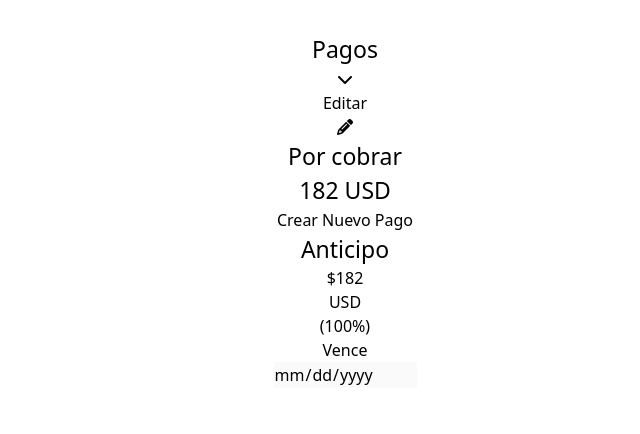
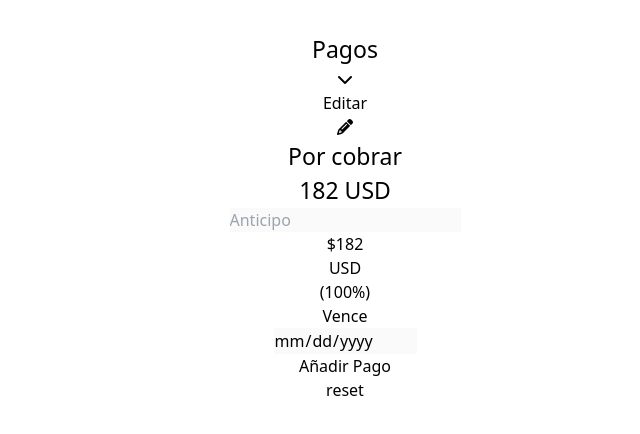
Before and after one commit to CamiloProg/iProcessTest, a React (Vite) app: page / in a window 1280 px wide. Shown: the top 434 px of the page, without its empty margins (295-935 px from the left). Built offline with nearby package versions, Linux system fonts and the light colour scheme.

Commit message:
add payment between pays

```diff
--- a/src/components/Pagos/Pagos.jsx
+++ b/src/components/Pagos/Pagos.jsx
@@ -4,6 +4,19 @@ import { EditContext } from "../../context/EditContext";
 import Modal from "./Modal";
 
 const Pagos = ({ total }) => {
+  const { editableTrue } = useContext(EditContext);
+  function reset() {
+    setPagos([
+      {
+        id: 1,
+        titulo: "Anticipo",
+        porcentaje: 100,
+        estado: "pendiente",
+        fecha: "",
+        monto: total,
+      },
+    ]);
+  }
   const [pagos, setPagos] = useState(() => {
     const storedPagos = localStorage.getItem("pagos");
     return storedPagos
@@ -51,20 +64,26 @@ const Pagos = ({ total }) => {
     });
   };
 
-  const crearNuevoPago = () => {
+  const crearNuevoPagoEnPosicion = (index) => {
     const nuevoPago = {
       id: pagos.length + 1,
-      titulo: `Pago ${pagos.length}`,
+      titulo: `Nuevo`,
       porcentaje: 0,
       estado: "pendiente",
       fecha: "",
       monto: 0,
+      editable: true,
     };
 
-    const nuevosPagos = [...pagos, nuevoPago];
+    const nuevosPagos = [
+      ...pagos.slice(0, index + 1),
+      nuevoPago,
+      ...pagos.slice(index + 1),
+    ];
     const pagosRecalculados = recalcularPagosPendientes(nuevosPagos, total);
 
     setPagos(pagosRecalculados);
+    editableTrue();
   };
 
   const eliminarPago = (id) => {
@@ -162,6 +181,13 @@ const Pagos = ({ total }) => {
 
     setPagos(nuevosPagos);
   };
+  const handleNombreCambio = (id, titulo) => {
+    const nuevosPagos = pagos.map((pago) =>
+      pago.id === id ? { ...pago, titulo: titulo } : pago
+    );
+
+    setPagos(nuevosPagos);
+  };
 
   const handleSelectPago = (pago, puedePagar) => {
     setCanPay(puedePagar);
@@ -172,17 +198,10 @@ const Pagos = ({ total }) => {
 
   return (
     <div className='container mx-auto p-4'>
-      <button
-        onClick={crearNuevoPago}
-        className='mt-4 p-2 bg-blue-500 text-white rounded'
-      >
-        Crear Nuevo Pago
-      </button>
-
       <div className='mt-4 flex overflow-x-auto'>
         {pagos.map((pago, index) => (
+          <React.Fragment key={pago.id}>
             <PayCard
-            key={pago.id}
               id={pago.id}
               titulo={pago.titulo}
               porcentaje={pago.porcentaje}
@@ -192,12 +211,24 @@ const Pagos = ({ total }) => {
               total={total}
               ajustarPorcentaje={ajustarPorcentaje}
               handleFechaCambio={handleFechaCambio}
+              handleNombreCambio={handleNombreCambio}
               marcarComoPagado={marcarComoPagado}
               hoy={hoy}
               eliminarPago={eliminarPago}
               puedePagar={index === 0 || pagos[index - 1].estado === "pagado"}
               onSelectPago={(puedePagar) => handleSelectPago(pago, puedePagar)}
             />
+            {index < pagos.length - 1 &&
+            pago.estado === "pagado" &&
+            pagos[index + 1].estado === "pagado" ? null : (
+              <button
+                onClick={() => crearNuevoPagoEnPosicion(index)}
+                className='mx-2 p-2 bg-blue-500 text-white rounded'
+              >
+                Añadir Pago
+              </button>
+            )}
+          </React.Fragment>
         ))}
       </div>
 
@@ -219,7 +250,11 @@ const Pagos = ({ total }) => {
           confirmDisabled={!canPay}
         />
       )}
+      <button className='bg-red-400 w-80 mt-10' onClick={() => reset()}>
+        reset
+      </button>
     </div>
   );
 };
+
 export default Pagos;
--- a/src/components/Pagos/PayCard.jsx
+++ b/src/components/Pagos/PayCard.jsx
@@ -10,6 +10,7 @@ const PayCard = ({
   monto,
   ajustarPorcentaje,
   handleFechaCambio,
+  handleNombreCambio,
   hoy,
   eliminarPago,
   onSelectPago,
@@ -24,7 +25,9 @@ const PayCard = ({
   const { editable } = useContext(EditContext);
 
   const handleClickEliminar = () => {
-    eliminarPago(id);
+    if (editable) {
+      eliminarPago(id);
+    }
   };
 
   return (
@@ -37,7 +40,7 @@ const PayCard = ({
         !editable && estado !== "pagado" && onSelectPago(puedePagar)
       }
     >
-      {editable ? (
+      {editable && estado !== "pagado" ? (
         <span
           onClick={handleClickEliminar}
           className={`border-[3px] flex justify-center text-white items-center cursor-pointer hover:bg-[#FC4024] w-12 h-12 rounded-full ${
@@ -60,23 +63,39 @@ const PayCard = ({
         ></span>
       )}
 
-      <h2
-        className={`text-xl font-bold w-full rounded-sm mt-2 ${
-          editable ? "border" : ""
+      <input
+        type='text'
+        className={`text-xl bg-transparent text-center pointer-events-none placeholder-black font-bold w-36 rounded-sm mt-2 ${
+          editable && estado !== "pagado" ? "border pointer-events-auto " : ""
         }`}
-      >
-        {titulo}
-      </h2>
+        onChange={(e) => handleNombreCambio(id, e.target.value)}
+        placeholder={titulo}
+        disabled={!editable || estado === "pagado"}
+      ></input>
       <div
         className={`w-full rounded-sm mt-2 flex px-2 ${
-          editable ? "border justify-between" : "gap-1"
+          editable && estado !== "pagado" ? "border justify-between" : "gap-1"
         }`}
       >
         <h3 className='text-[#0F172A] font-semibold'>${formatMonto(monto)}</h3>
-        <h3 className={`font-semibold ${editable ? "text-[#94A3B8]" : ""}`}>
+        <h3
+          className={`font-semibold ${
+            editable && estado == "pagado"
+              ? "text-black"
+              : editable
+              ? "text-[#94A3B8]"
+              : ""
+          }`}
+        >
           USD
         </h3>
-        {!editable ? <p>({porcentaje.toFixed(0)}%)</p> : ""}
+        {editable && estado == "pagado" ? (
+          <p>({porcentaje.toFixed(0)}%)</p>
+        ) : !editable ? (
+          <p>({porcentaje.toFixed(0)}%)</p>
+        ) : (
+          ""
+        )}
       </div>
 
       {editable && estado !== "pagado" ? (
--- a/src/context/EditContext.jsx
+++ b/src/context/EditContext.jsx
@@ -8,9 +8,12 @@ const EditProvider = ({ children }) => {
   const toggleEditable = () => {
     setEditable(!editable);
   };
+  const editableTrue = () => {
+    setEditable(true);
+  };
 
   return (
-    <EditContext.Provider value={{ editable, toggleEditable }}>
+    <EditContext.Provider value={{ editable, toggleEditable, editableTrue }}>
       {children}
     </EditContext.Provider>
   );
```
Lines whose indentation alone changed are shown as unchanged.
